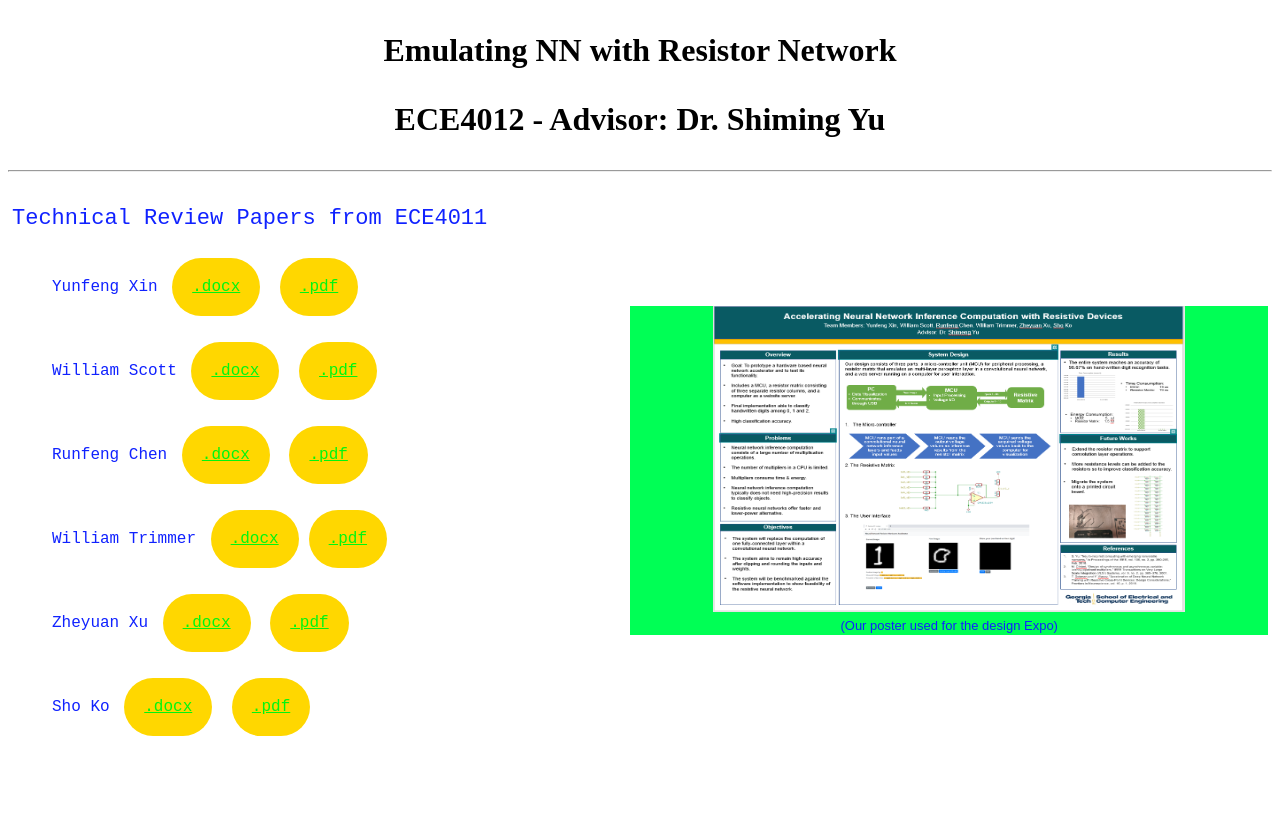
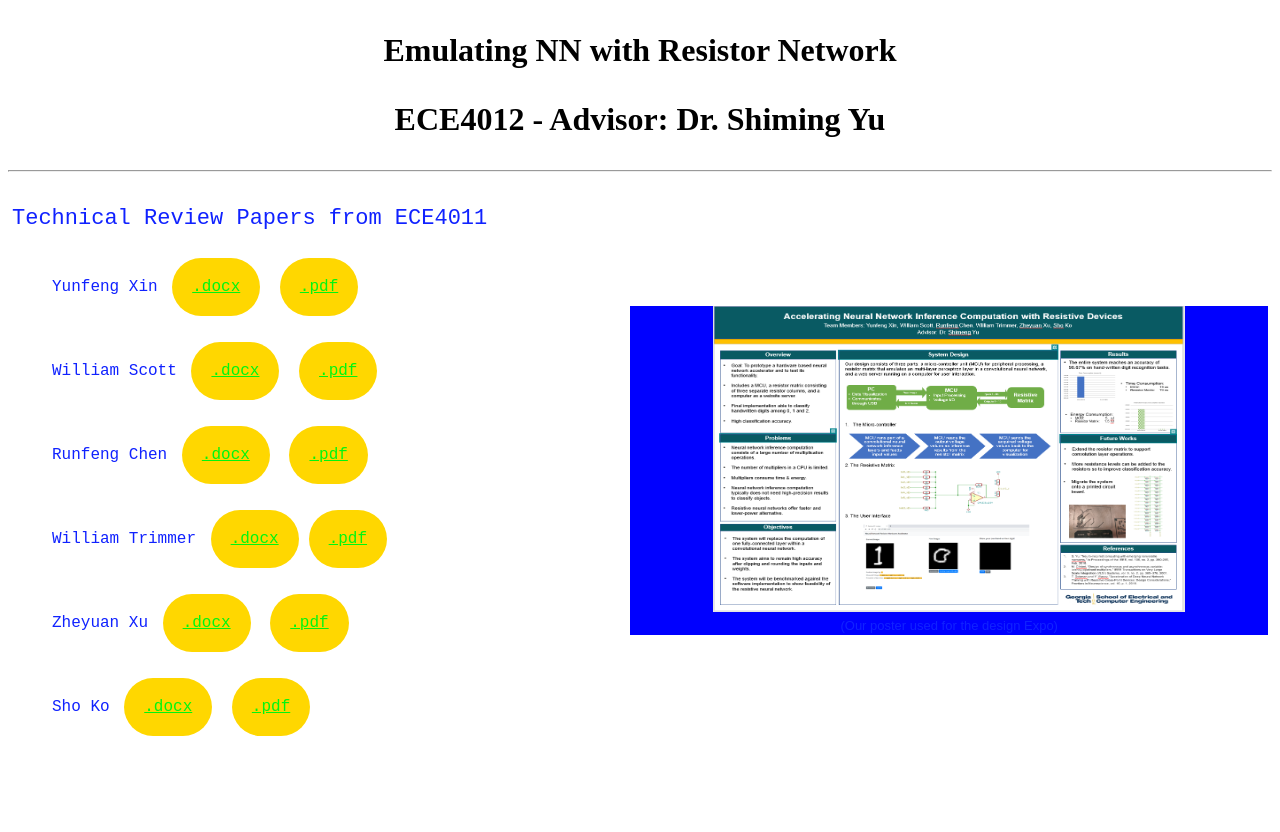
Before and after one commit to ZheyuanXu1124Connect/ZheyuanXu1124Connect.github.io, a PHP site: page / in a window 1280 px wide. Shown: the top 832 px of the page. Run offline with PHP 8.4, Linux system fonts and the light colour scheme.

Commit message:
Update styles.css

```diff
--- a/styles.css
+++ b/styles.css
@@ -4,7 +4,7 @@ dbody,td,th {
 }
 
 div {
-    background-color: #00ff55;
+    background-color:blue;
 }
 
 .style4 {
```
